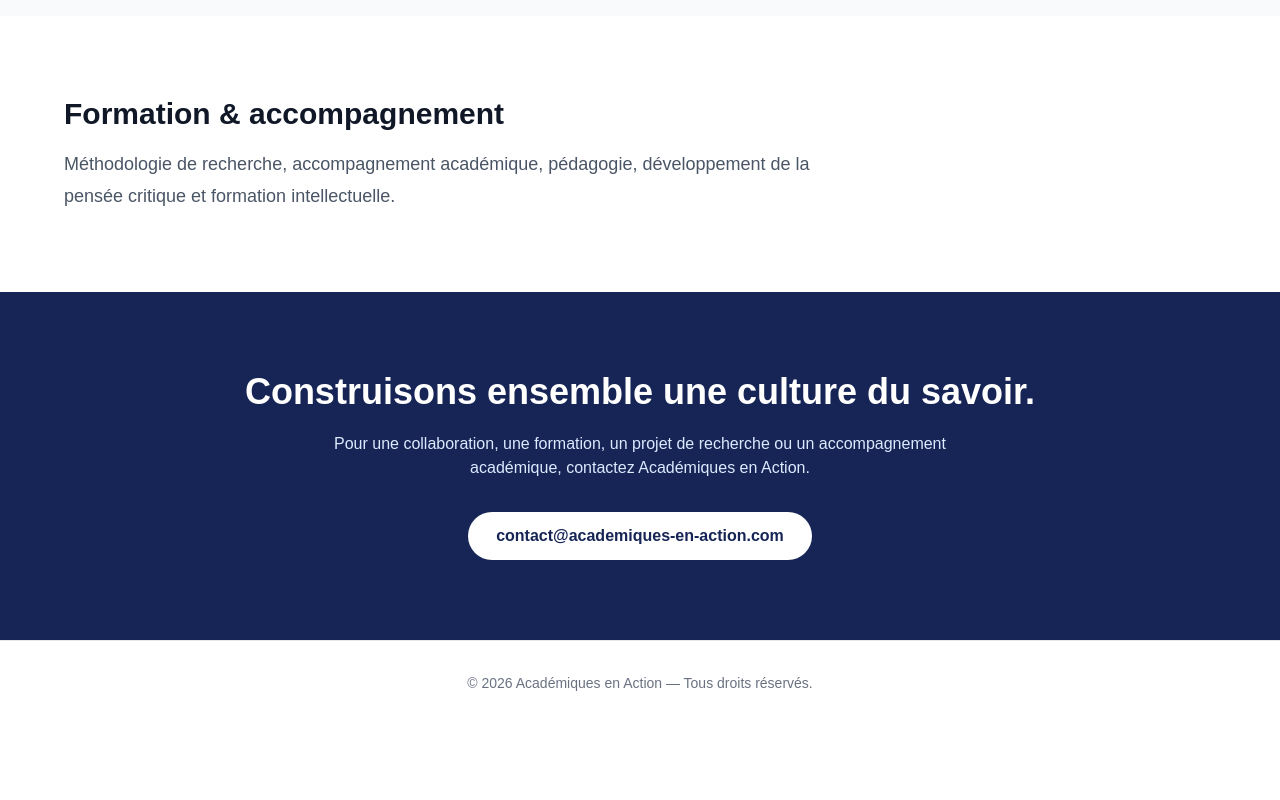
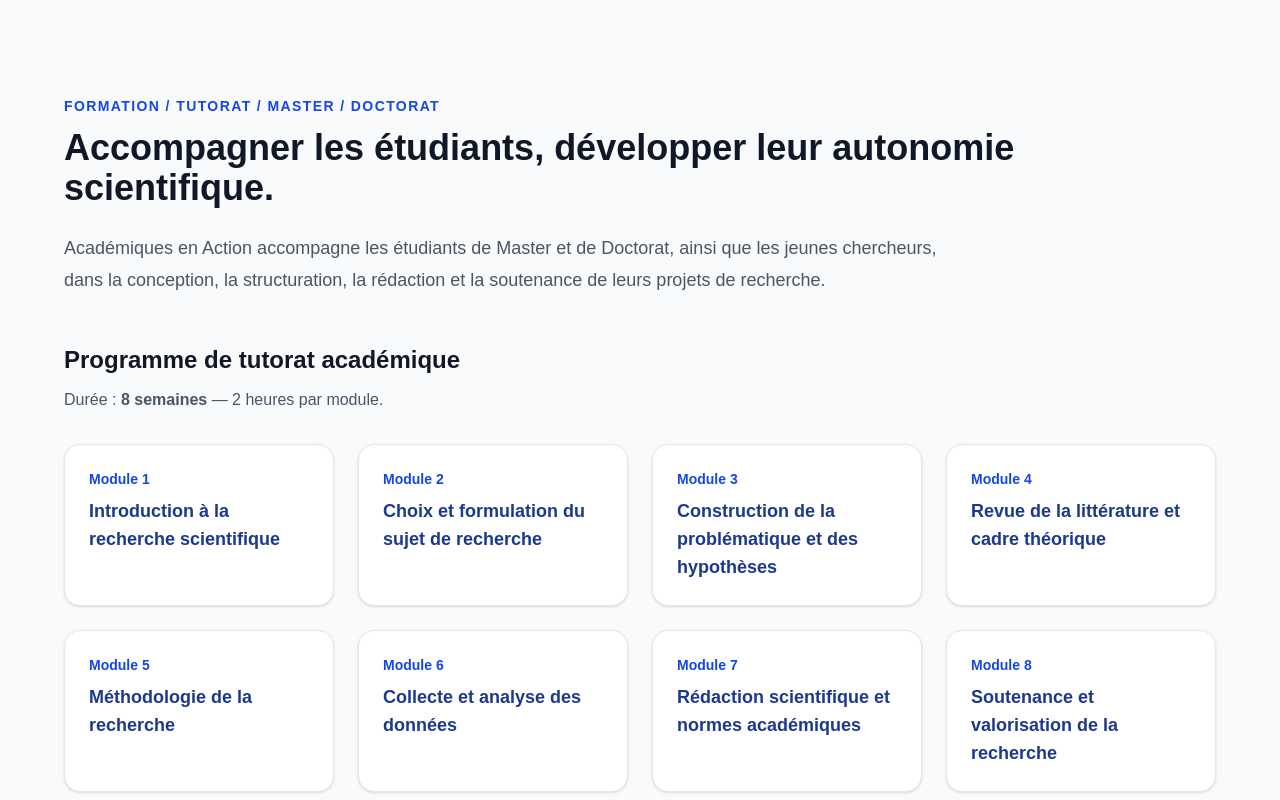
Before and after one commit to altchadkag-sys/academiques-en-action, a Next.js app: page / in a window 1280 px wide. Shown: the part 2240-3040 px from the top of the page. Before the commit the page ends 2965 px from the top, so only its background shows below. Built offline with nearby package versions, Linux system fonts and the light colour scheme.

Commit message:
Revise 'Formation' section with new modules and text
Updated the 'Formation' section with new content and styling.

```diff
--- a/app/page.tsx
+++ b/app/page.tsx
@@ -199,18 +199,104 @@
           </div>
         </div>
       </section>
+      {/* Formation / Tutorat / Master / Doctorat */}
+      <section id="formation" className="bg-gray-50 px-6 py-20">
+        <div className="mx-auto max-w-6xl">
+          <p className="text-sm font-semibold uppercase tracking-widest text-blue-700">
+            Formation / Tutorat / Master / Doctorat
+          </p>
 
-      {/* Formation */}
-      <section id="formation" className="px-6 py-20">
-        <div className="mx-auto max-w-6xl">
-          <h2 className="text-3xl font-bold text-gray-900">
-            Formation & accompagnement
+          <h2 className="mt-3 text-3xl font-bold text-gray-900 md:text-4xl">
+            Accompagner les étudiants, développer leur autonomie scientifique.
           </h2>
 
-          <p className="mt-4 max-w-3xl text-lg leading-8 text-gray-600">
-            Méthodologie de recherche, accompagnement académique, pédagogie,
-            développement de la pensée critique et formation intellectuelle.
+          <p className="mt-6 max-w-4xl text-lg leading-8 text-gray-600">
+            Académiques en Action accompagne les étudiants de Master et de
+            Doctorat, ainsi que les jeunes chercheurs, dans la conception,
+            la structuration, la rédaction et la soutenance de leurs projets
+            de recherche.
           </p>
+
+          <div className="mt-12">
+            <h3 className="text-2xl font-bold text-gray-900">
+              Programme de tutorat académique
+            </h3>
+
+            <p className="mt-3 text-gray-600">
+              Durée : <strong>8 semaines</strong> — 2 heures par module.
+            </p>
+          </div>
+
+          <div className="mt-8 grid gap-6 md:grid-cols-2 lg:grid-cols-4">
+
+            <article className="rounded-2xl border border-gray-200 bg-white p-6 shadow-sm">
+              <p className="text-sm font-semibold text-blue-700">Module 1</p>
+              <h4 className="mt-2 text-lg font-bold text-blue-900">
+                Introduction à la recherche scientifique
+              </h4>
+            </article>
+
+            <article className="rounded-2xl border border-gray-200 bg-white p-6 shadow-sm">
+              <p className="text-sm font-semibold text-blue-700">Module 2</p>
+              <h4 className="mt-2 text-lg font-bold text-blue-900">
+                Choix et formulation du sujet de recherche
+              </h4>
+            </article>
+
+            <article className="rounded-2xl border border-gray-200 bg-white p-6 shadow-sm">
+              <p className="text-sm font-semibold text-blue-700">Module 3</p>
+              <h4 className="mt-2 text-lg font-bold text-blue-900">
+                Construction de la problématique et des hypothèses
+              </h4>
+            </article>
+
+            <article className="rounded-2xl border border-gray-200 bg-white p-6 shadow-sm">
+              <p className="text-sm font-semibold text-blue-700">Module 4</p>
+              <h4 className="mt-2 text-lg font-bold text-blue-900">
+                Revue de la littérature et cadre théorique
+              </h4>
+            </article>
+
+            <article className="rounded-2xl border border-gray-200 bg-white p-6 shadow-sm">
+              <p className="text-sm font-semibold text-blue-700">Module 5</p>
+              <h4 className="mt-2 text-lg font-bold text-blue-900">
+                Méthodologie de la recherche
+              </h4>
+            </article>
+
+            <article className="rounded-2xl border border-gray-200 bg-white p-6 shadow-sm">
+              <p className="text-sm font-semibold text-blue-700">Module 6</p>
+              <h4 className="mt-2 text-lg font-bold text-blue-900">
+                Collecte et analyse des données
+              </h4>
+            </article>
+
+            <article className="rounded-2xl border border-gray-200 bg-white p-6 shadow-sm">
+              <p className="text-sm font-semibold text-blue-700">Module 7</p>
+              <h4 className="mt-2 text-lg font-bold text-blue-900">
+                Rédaction scientifique et normes académiques
+              </h4>
+            </article>
+
+            <article className="rounded-2xl border border-gray-200 bg-white p-6 shadow-sm">
+              <p className="text-sm font-semibold text-blue-700">Module 8</p>
+              <h4 className="mt-2 text-lg font-bold text-blue-900">
+                Soutenance et valorisation de la recherche
+              </h4>
+            </article>
+
+          </div>
+
+          <div className="mt-12 rounded-2xl border border-blue-100 bg-white p-8 shadow-sm">
+            <h3 className="text-2xl font-bold text-blue-900">
+              Apprendre à penser, écrire et surtout réussir autrement.
+            </h3>
+
+            <p className="mt-4 max-w-3xl leading-7 text-gray-600">
+              Le tutorat académique vise à aider à construire des intellectuels
+              et non seulement des diplômés.
+            </p>
+          </div>
         </div>
       </section>
 
```
